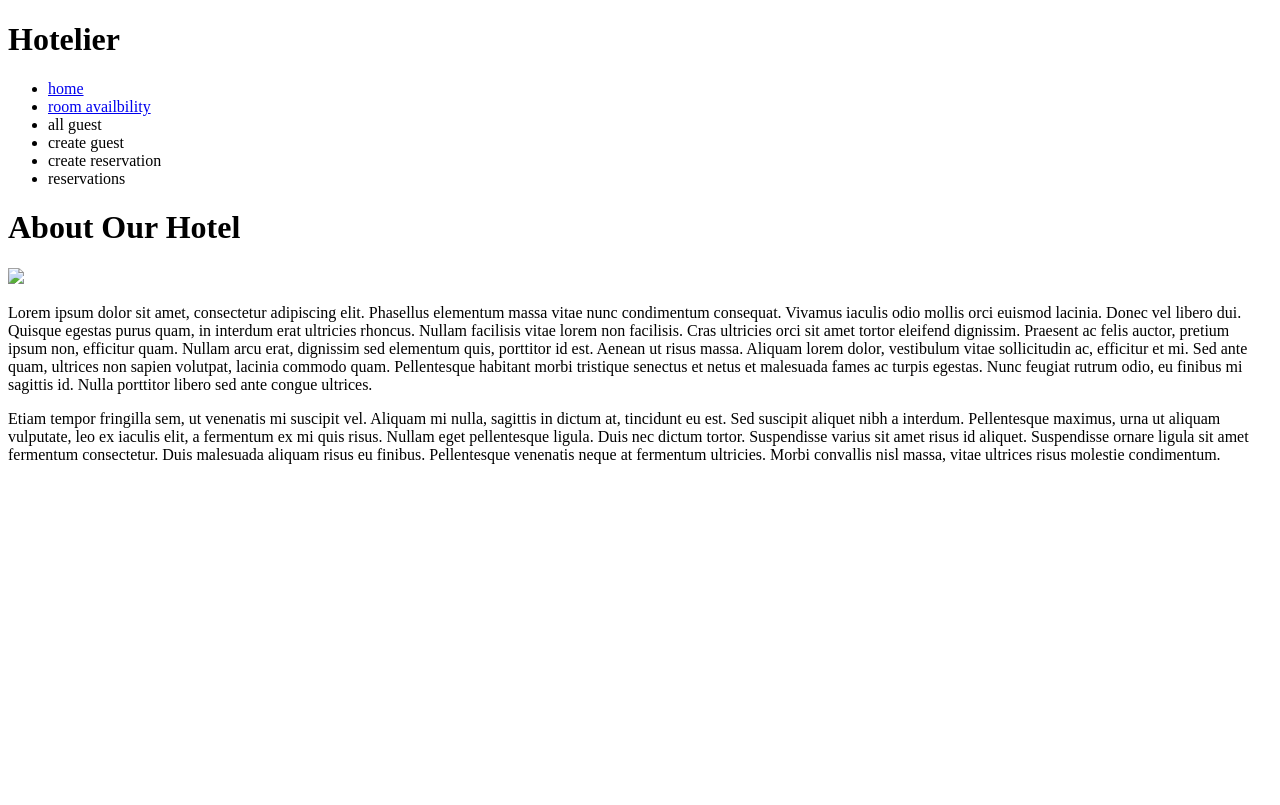
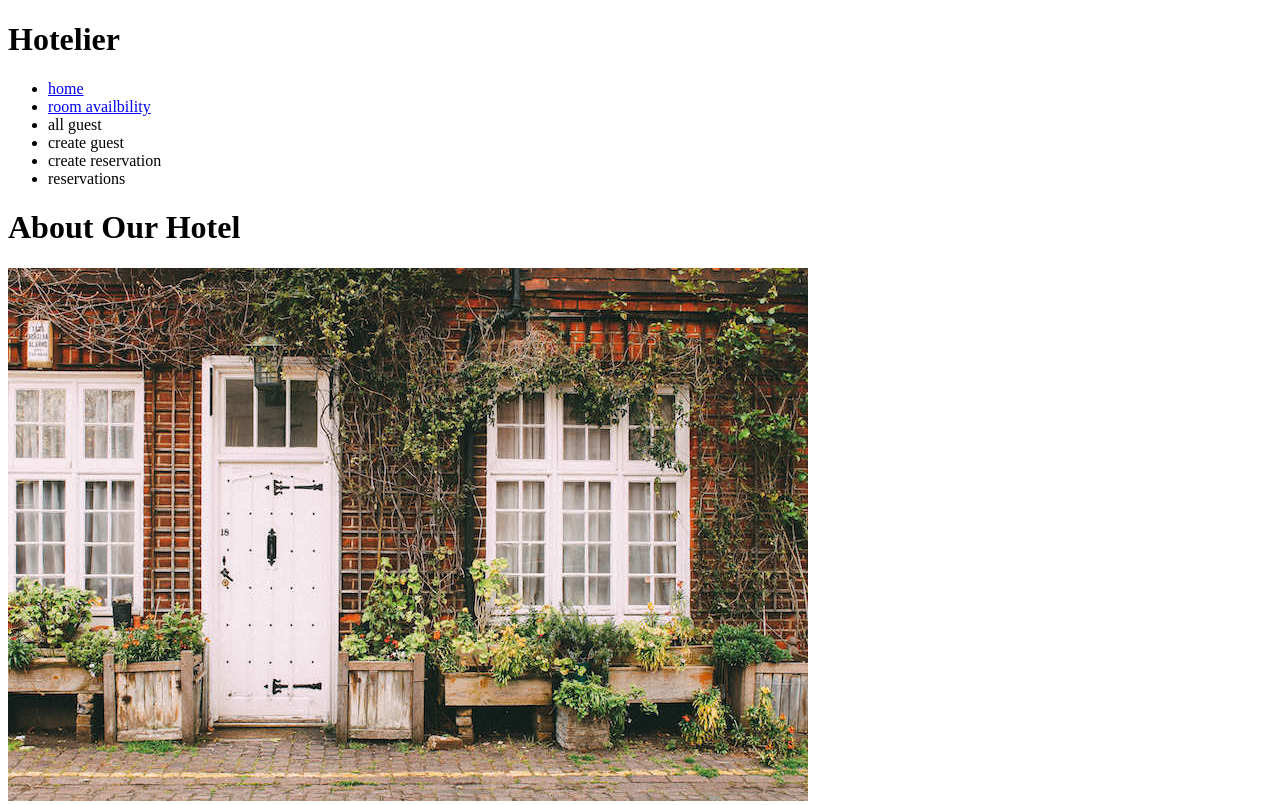
Before and after one commit to team-yard/hotelier-client, a website: page src/index.html in a window 1280 px wide. Shown: the top 805 px of the page. Drawn offline with nearby package versions, Linux system fonts and the light colour scheme; some packages are replaced by stand-ins of ours.

Commit message:
added imgs

```diff
--- a/src/views/guest.template.html
+++ b/src/views/guest.template.html
@@ -1,6 +1,6 @@
 
   <h1>About Our Hotel</h1>
-  <img src='#'>
+  <img src='img/door-windows.jpg'>
   <p>Lorem ipsum dolor sit amet, consectetur adipiscing elit. Phasellus elementum massa vitae nunc condimentum consequat.
     Vivamus iaculis odio mollis orci euismod lacinia. Donec vel libero dui. Quisque egestas purus quam, in interdum erat ultricies rhoncus.
     Nullam facilisis vitae lorem non facilisis. Cras ultricies orci sit amet tortor eleifend dignissim. Praesent ac felis auctor, pretium ipsum
```
Also changed, not shown: src/img/door-windows.jpg (added), src/img/red-wall.jpg (added).
